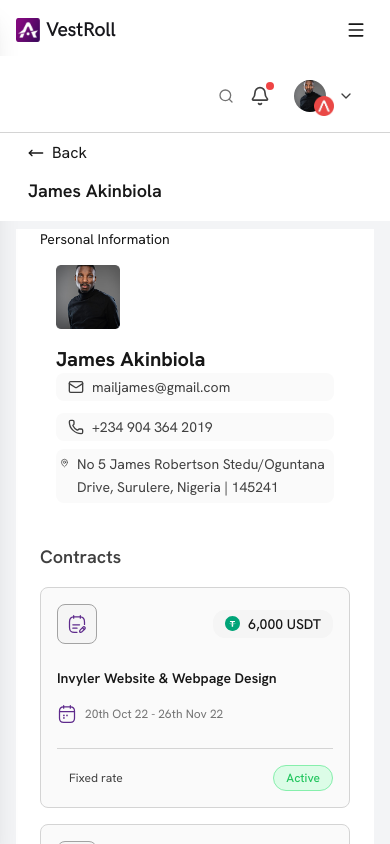
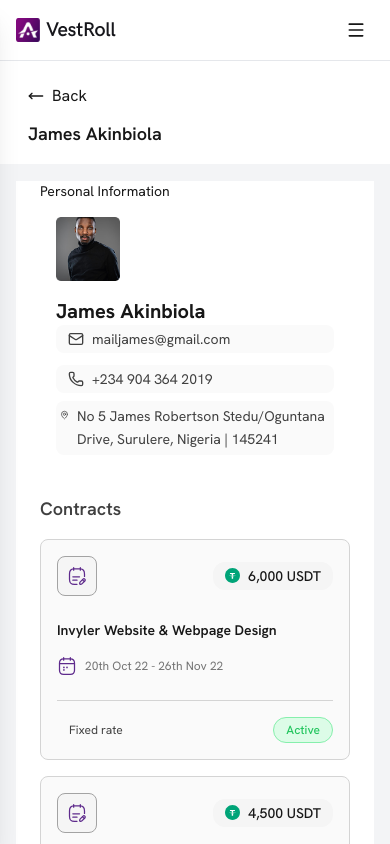
Before and after one commit to SafeVault/vestroll-frontend, a Next.js app: page /team-management in a window 390 px wide. Shown: the top 844 px of the page. Built offline with nearby package versions, Linux system fonts and the light colour scheme.

Commit message:
Add mobile sidebar navigation to team management page

```diff
--- a/src/app/team-management/page.tsx
+++ b/src/app/team-management/page.tsx
@@ -2,10 +2,11 @@
 
 import React, { useState } from "react";
 import { useRouter } from "next/navigation";
-import { Search, Bell, ChevronDown, MoveLeft } from "lucide-react";
+import { Search, Bell, ChevronDown, MoveLeft, Menu } from "lucide-react";
 import EmployeeProfileHeader from "./components/profile";
 import ContractCard from "./components/contractCard";
 import Image from "next/image";
+import Sidebar from "@/components/sidebar";
 
 interface Employee {
   id: string;
@@ -24,6 +25,7 @@
 
 const TeamManagementPage: React.FC = () => {
   const [isUserDropdownOpen, setIsUserDropdownOpen] = useState(false);
+  const [mobileOpen, setMobileOpen] = useState(false);
   const router = useRouter();
   // Default employee data if none is provided
   const defaultEmployee: Employee = {
@@ -94,12 +96,12 @@
     <div className="flex flex-col min-h-screen   ">
       {/* Header */}
       <header
-        className="bg-background-b0  fixed top-14 lg:top-0 left-0
+        className="bg-background-b0  fixed top-0 md:top-14 lg:top-0 left-0
     w-full
     lg:left-[18rem] lg:w-[calc(100%-18rem)]
-    z-50  py-4 "
+      py-4  z-10 "
       >
-        <div className="flex items-center justify-between px-7 border-b  pb-3 border-b-stroke-primary">
+        <div className="flex items-center justify-between px-7  pb-3 ">
           {/* Search Bar */}
           <div className="flex-1 max-w-md hidden md:block">
             <div className="relative">
@@ -107,22 +109,40 @@
               <input
                 type="text"
                 placeholder="Search..."
-                className=" w-full pl-10 pr-4 py-2 bg-background-b0 border border-stroke-primary rounded-lg text-text-primary placeholder-text-tertiary focus:outline-none focus:border-brand-default focus:ring-1 focus:ring-brand-default transition-colors"
+                className=" w-80 pl-10 pr-4 py-2 bg-background-b0 border border-stroke-primary rounded-lg text-text-primary placeholder-text-tertiary focus:outline-none focus:border-brand-default focus:ring-1 focus:ring-brand-default transition-colors"
               />
             </div>
           </div>
 
           {/* Right Side */}
-          <div className="flex items-center  gap-2 sm:gap-4 md:justify-between ml-auto">
-            <Search className="  text-text-tertiary md:hidden block w-4 h-4" />
-            {/* Notifications */}
-            <button className="p-2 hover:bg-fill-primary rounded-lg transition-colors relative">
-              <Bell className="w-5 h-5 text-text-secondary" />
-              <span className="absolute top-1 right-1 w-2 h-2 bg-red-default rounded-full"></span>
+        <div className="flex items-center w-full">
+            {/* Mobile menu button */}
+            <button
+              type="button"
+              aria-label="Open menu"
+              className="rounded-lg p-2 hover:bg-gray-100 focus-visible:outline-none focus-visible:ring-2 focus-visible:ring-[#6d28d9] md:hidden"
+              onClick={() => setMobileOpen(true)}
+            >
+              <Menu className="h-5 w-5" />
             </button>
 
-            {/* User Dropdown */}
-            <UserDropdown />
+            {/* Right side content */}
+            <div className="flex items-center gap-2 sm:gap-4 ml-auto">
+              <Search className="text-text-tertiary md:hidden block w-4 h-4" />
+              <button className="p-2 hover:bg-fill-primary rounded-lg transition-colors relative">
+                <Bell className="w-5 h-5 text-text-secondary" />
+                <span className="absolute top-1 right-1 w-2 h-2 bg-red-default rounded-full"></span>
+              </button>
+              <UserDropdown />
+            </div>
+
+            {/* Sidebar (only rendered when mobileOpen = true) */}
+            {mobileOpen && (
+              <Sidebar
+                mobileOpen={mobileOpen}
+                onCloseMobile={() => setMobileOpen(false)}
+              />
+            )}
           </div>
         </div>
         <div className="px-7 space-y-3 pt-2">
@@ -130,7 +150,7 @@
             className="flex items-center gap-2 cursor-pointer"
             onClick={() => router.back()}
           >
-            {" "}
+
             <MoveLeft className="w-4 h-4" /> Back
           </p>
           <p className="text-lg font-semibold">{defaultEmployee.name}</p>
@@ -138,7 +158,7 @@
       </header>
 
       {/* Main Content */}
-      <main className="px-6 sm:p-6 bg-background-b0 md:mt-40 mt-36">
+      <main className="px-6 sm:p-6 bg-background-b0 md:mt-40 mt-24">
         {/* Page Title */}
         <div className="">
           <p className="text-text-primary text-sm">Personal Information</p>
```
